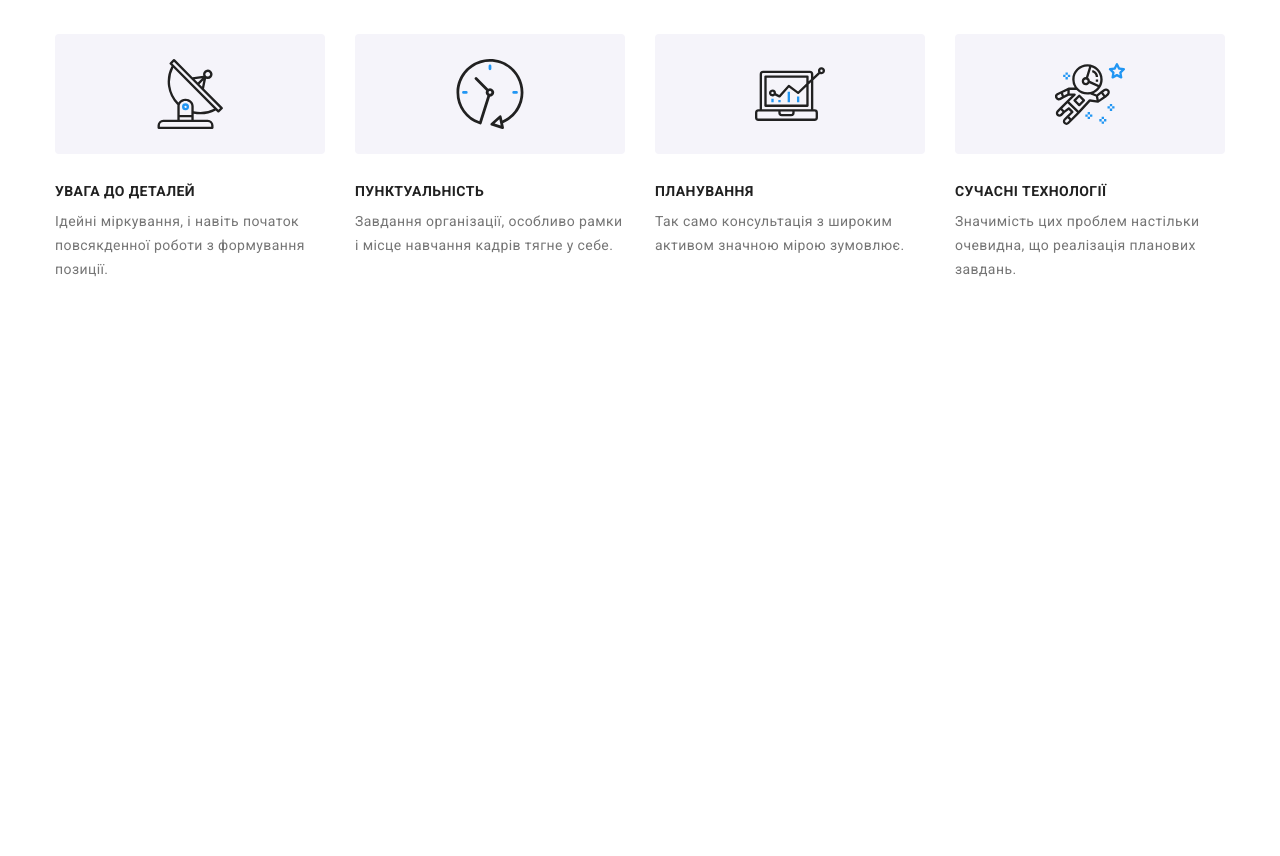
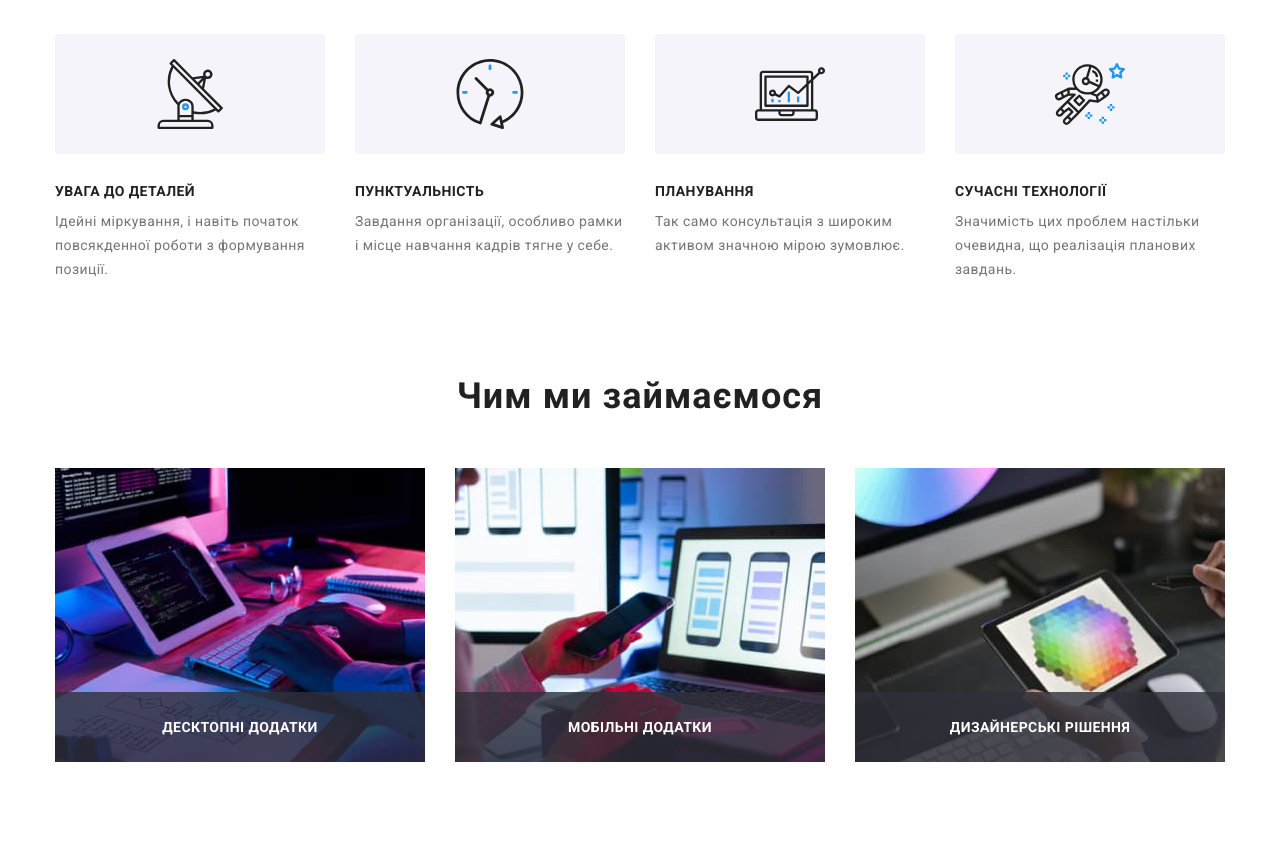
Before and after one commit to LysovMaxim/goit-markup-hw-08, a plain HTML site: page index.html in a window 1280 px wide. Shown: the part 60-916 px from the top of the page. Before the commit the page ends 800 px from the top, so only its background shows below. Drawn offline with nearby package versions, Linux system fonts and the light colour scheme.

Commit message:
Адаптував секцію "Чим ми займаємось"

```diff
--- a/index.html
+++ b/index.html
@@ -106,7 +106,7 @@
       </ul>
     </div>
   </section>
-  <!-- <section class="works">
+  <section class="works">
     <div class="container">
       <h2 class="work">Чим ми займаємося</h2>
       <ul class="work-photo">
@@ -131,7 +131,7 @@
       </ul>
     </div>
   </section>
-    <section class="out-team">
+  <!-- <section class="out-team">
     <div class="container work-out-team">
       <h2 class="work">Наша команда</h2>
       <ul class="work-team">
@@ -277,8 +277,8 @@
         </li>
       </ul>
     </div>
-    </section>
-    <section class="clients">
+  </section> -->
+  <!-- <section class="clients">
       <div class="container">
         <h2 class="clients-tile">Постійні клієнти</h2>
         <ul class="clients-items">
--- a/sass/main/__works.scss
+++ b/sass/main/__works.scss
@@ -1,6 +1,16 @@
 .works {
   background-color: var(--second-color);
   padding-bottom: 94px;
+
+  @media screen and (min-width: 0px) {
+    display: none;
+  }
+  @media screen and (min-width: 768px) {
+    display: none;
+  }
+  @media screen and (min-width: 1200px) {
+    display: block;
+  }
 }
 
 .work {
--- a/sass/main/_benefits.scss
+++ b/sass/main/_benefits.scss
@@ -1,7 +1,5 @@
 .benefits {
   background-color: var(--second-color);
-  // padding-top: 94px;
-  // padding-bottom: 94px;
   padding-top: 60px;
   padding-bottom: 60px;
 
```
Also changed, not shown: css/main.css, css/main.min.css, 2 other files. Lines whose indentation alone changed are shown as unchanged.
